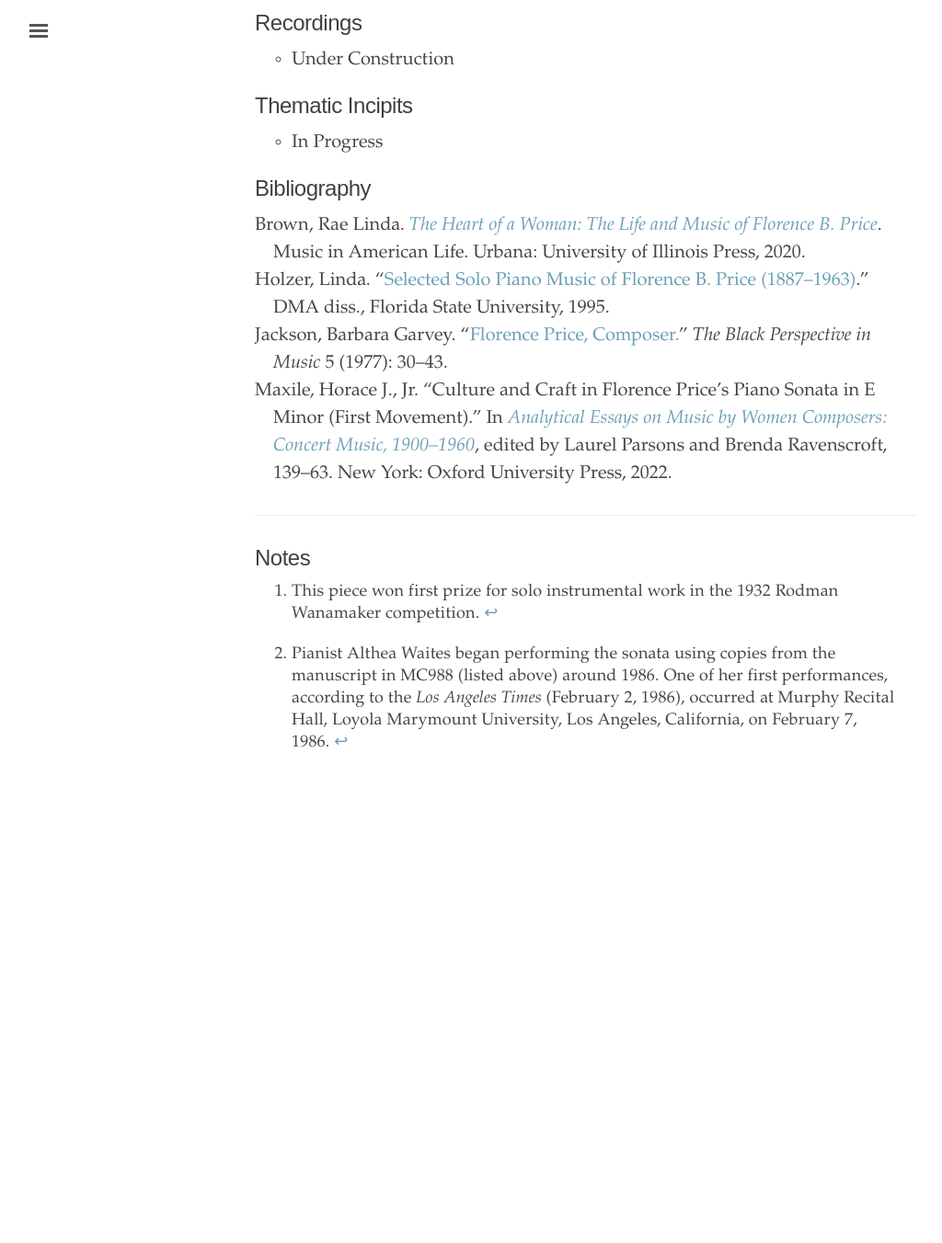
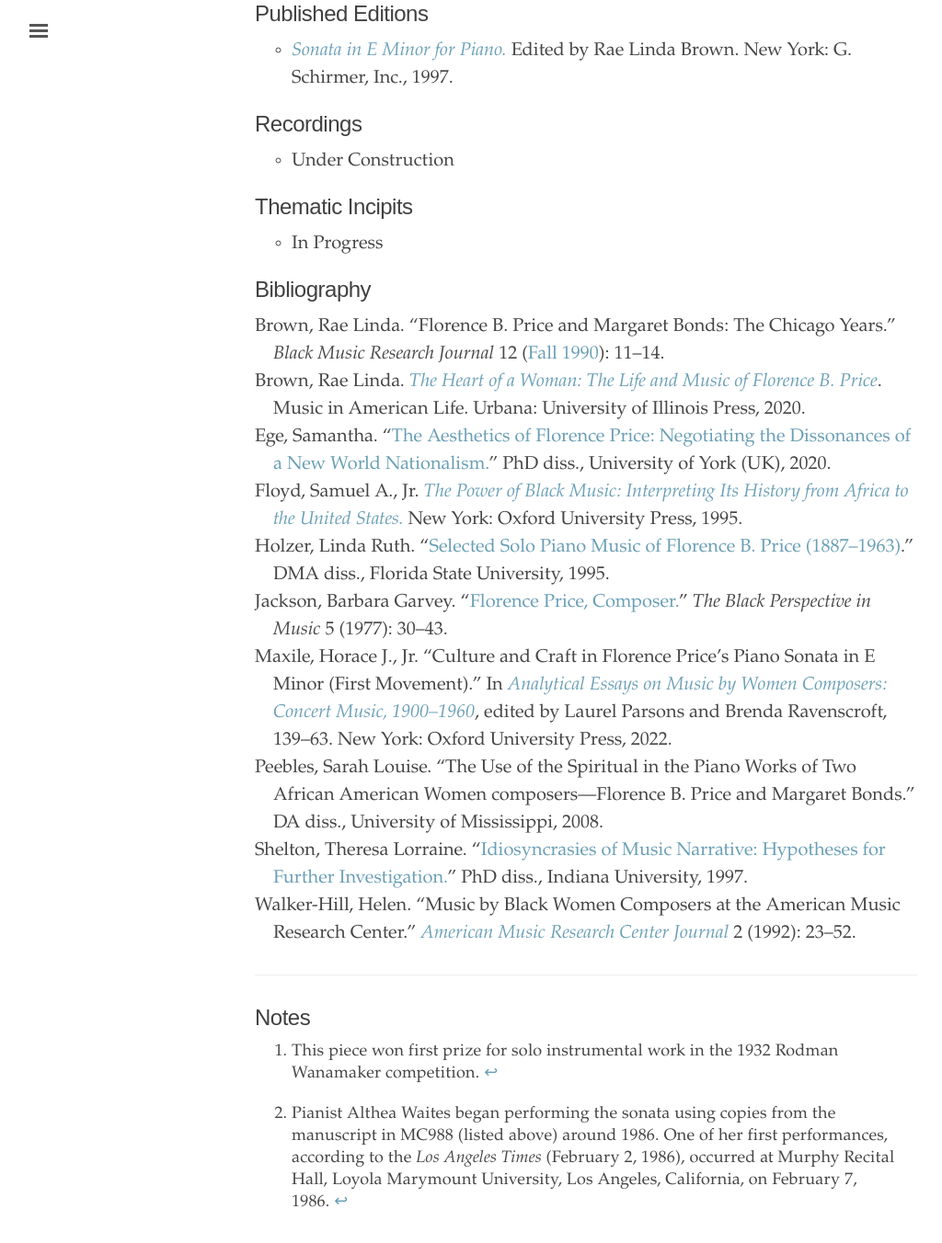
Before and after one commit to dwshadle/florence-price-catalog, a Jekyll site: the page built from _texts/price-piano_sonata.md, in a window 1280 px wide and 1400 px high, scrolled down 1202 px. Shown: the top 1352 px of the window at 92% size, without its empty margins (3-1027 px from the left). Built offline with Jekyll 4.4.1, drawn with Linux system fonts in a browser that asks for light colours; before the commit the page ends 2102 px from its top, so only the background shows below that; some of the changed text lies outside the part shown.

Commit message:
Update price-piano_sonata.md

```diff
--- a/_texts/price-piano_sonata.md
+++ b/_texts/price-piano_sonata.md
@@ -27,6 +27,8 @@
     * Score (?): Box 1B, Folder 22
 - <a href="https://lccn.loc.gov/2020570150" target="_blank">Florence B. Price Music Manuscripts</a>, Music Division, Library of Congress
     * Holograph facsimile: Call # <a href="https://lccn.loc.gov/2019563781" target="_blank">ML96.5 .P865 no. 14 Case</a>
+- <a href="https://digitalcommons.colum.edu/cmbr_guides/41/" target="_blank">Helen-Walker Hill Collection</a>, Center for Black Music Research, Columbia College Chicago, Chicago.
+    * Facsimiles: Box 27 (Series 7), Folders 475&ndash;77.
 
 ## Premiere Performance
 - Unknown[^fn2]
@@ -41,10 +43,16 @@
 - In Progress
 
 ## Bibliography
-1. Brown, Rae Linda. <a href="https://www.worldcat.org/title/1122800180" target="_blank">*The Heart of a Woman: The Life and Music of Florence B. Price*</a>. Music in American Life. Urbana: University of Illinois Press, 2020.
-2. Holzer, Linda. "<a href="https://www.proquest.com/docview/304183848" target="_blank">Selected Solo Piano Music of Florence B. Price (1887&ndash;1963)</a>." DMA diss., Florida State University, 1995.
-3. Jackson, Barbara Garvey. "<a href="https://doi.org/10.2307/1214357" target="_blank">Florence Price, Composer.</a>" *The Black Perspective in Music* 5 (1977): 30&ndash;43.
-4. Maxile, Horace J., Jr. "Culture and Craft in Florence Price’s Piano Sonata in E Minor (First Movement)." In <a href="https://www.worldcat.org/title/1291579115" target="_blank">*Analytical Essays on Music by Women Composers: Concert Music, 1900&ndash;1960*</a>, edited by Laurel Parsons and Brenda Ravenscroft, 139&ndash;63. New York: Oxford University Press, 2022.
+1. Brown, Rae Linda. "Florence B. Price and Margaret Bonds: The Chicago Years." *Black Music Research Journal* 12 (<a href="https://digitalcommons.colum.edu/cbmrnews/31/" target="_blank">Fall 1990</a>): 11&ndash;14.
+2. Brown, Rae Linda. <a href="https://www.worldcat.org/title/1122800180" target="_blank">*The Heart of a Woman: The Life and Music of Florence B. Price*</a>. Music in American Life. Urbana: University of Illinois Press, 2020.
+3. Ege, Samantha. "<a href="https://etheses.whiterose.ac.uk/27318/" target="_blank">The Aesthetics of Florence Price: Negotiating the Dissonances of a New World Nationalism.</a>" PhD diss., University of York (UK), 2020.
+4. Floyd, Samuel A., Jr. <a href="https://www.worldcat.org/title/29670104" target="_blank">*The Power of Black Music: Interpreting Its History from Africa to the United States.*</a> New York: Oxford University Press, 1995.
+5. Holzer, Linda Ruth. "<a href="https://www.proquest.com/docview/304183848" target="_blank">Selected Solo Piano Music of Florence B. Price (1887&ndash;1963)</a>." DMA diss., Florida State University, 1995.
+6. Jackson, Barbara Garvey. "<a href="https://doi.org/10.2307/1214357" target="_blank">Florence Price, Composer.</a>" *The Black Perspective in Music* 5 (1977): 30&ndash;43.
+7. Maxile, Horace J., Jr. "Culture and Craft in Florence Price’s Piano Sonata in E Minor (First Movement)." In <a href="https://www.worldcat.org/title/1291579115" target="_blank">*Analytical Essays on Music by Women Composers: Concert Music, 1900&ndash;1960*</a>, edited by Laurel Parsons and Brenda Ravenscroft, 139&ndash;63. New York: Oxford University Press, 2022.
+8. Peebles, Sarah Louise. "The Use of the Spiritual in the Piano Works of Two African American Women composers&mdash;Florence B. Price and Margaret Bonds." DA diss., University of Mississippi, 2008.
+9. Shelton, Theresa Lorraine. "<a href="https://www.proquest.com/docview/304366578" target="_blank">Idiosyncrasies of Music Narrative: Hypotheses for Further Investigation.</a>" PhD diss., Indiana University, 1997.
+10. Walker-Hill, Helen. "Music by Black Women Composers at the American Music Research Center." <a href="https://www.colorado.edu/amrc/amrc-journal" target="_blank">*American Music Research Center Journal*</a> 2 (1992): 23&ndash;52.
 {:.bibliography}
 
 ---
```
